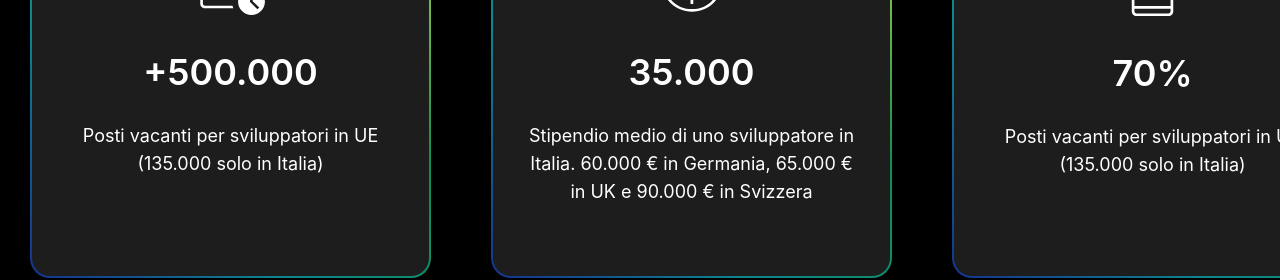
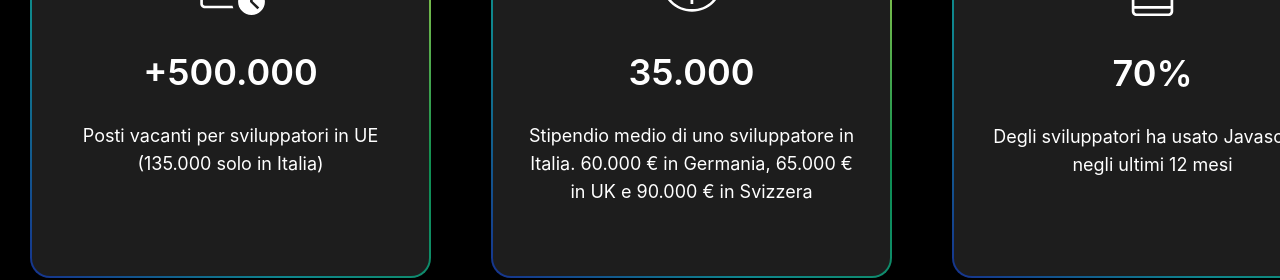
Before and after one commit to webstack-academy/landing, a React (Vite) app: page / in a window 1280 px wide. Shown: the part 3480-3760 px from the top of the page. Built offline with nearby package versions, Linux system fonts and the light colour scheme.

Commit message:
Fix typo

```diff
--- a/src/modules/home/pages/home.page.tsx
+++ b/src/modules/home/pages/home.page.tsx
@@ -327,7 +327,7 @@
                   >
                     70%
                   </h2>
-                  <p className="text-lg">{translate('TEXT.VACANCIES')}</p>
+                  <p className="text-lg">{translate('TEXT.PERCENTAGE_DEVS_USING_JS')}</p>
                 </div>
               </div>
               {/* ./Vacancies Column */}
```
